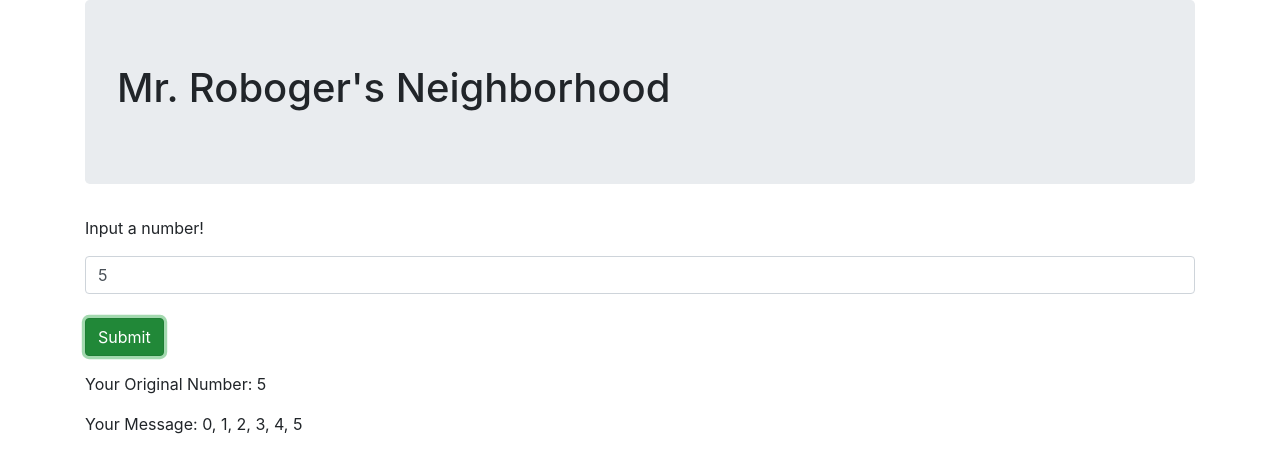
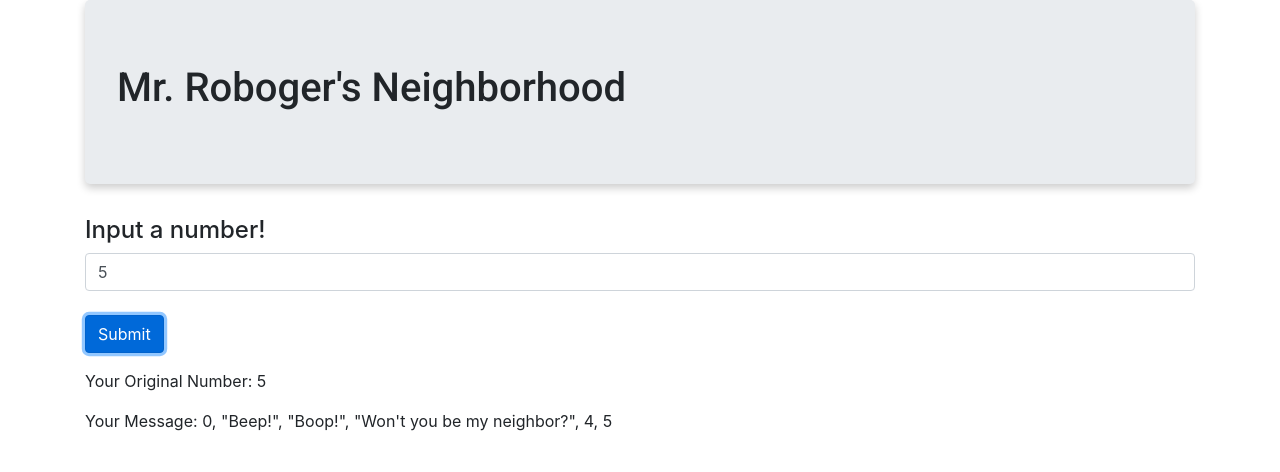
Before and after one commit to ryan-spencer1220/mr-robogers-neighborhood, a plain HTML site: page index.html in a window 1280 px wide. Both pictures are taken after typing "5" into the empty fields and a click on the button "Submit". Drawn offline with Linux system fonts and the light colour scheme.

Commit message:
Add styling and edit UI

```diff
--- a/css/styles.css
+++ b/css/styles.css
@@ -0,0 +1,15 @@
+.jumbotron {
+  box-shadow: 0 4px 8px 0 rgba(0, 0, 0, 0.2);
+  transition: 0.3s;
+  border-radius: 5px;
+}
+
+button {
+  box-shadow: 0 4px 8px 0 rgba(0, 0, 0, 0.2);
+  transition: 0.3s;
+  border-radius: 5px;
+}
+
+h1 {
+  font-family: "Roboto";
+}
--- a/index.html
+++ b/index.html
@@ -1,6 +1,14 @@
 <!DOCTYPE html>
 <html>
   <head>
+    <link rel="preconnect" href="https://fonts.googleapis.com" />
+    <link rel="preconnect" href="https://fonts.gstatic.com" crossorigin />
+    <link rel="preconnect" href="https://fonts.googleapis.com" />
+    <link rel="preconnect" href="https://fonts.gstatic.com" crossorigin />
+    <link
+      href="https://fonts.googleapis.com/css2?family=Roboto:ital,wght@0,300;0,400;0,500;0,700;0,900;1,300;1,400;1,500;1,700;1,900&display=swap"
+      rel="stylesheet"
+    />
     <title>Mr Roboger's Neighborhood</title>
     <link rel="stylesheet" href="css/bootstrap.css" />
     <link rel="stylesheet" href="css/styles.css" />
@@ -14,10 +22,10 @@
       </div>
       <form>
         <div class="form-group">
-          <p>Input a number!</p>
+          <h4>Input a number!</h4>
           <input type="number" id="number" name="number" class="form-control" />
           <br />
-          <button type="submit" class="btn btn-success">Submit</button>
+          <button type="submit" class="btn btn-primary">Submit</button>
         </div>
       </form>
       <p>Your Original Number: <span id="original-number"></span></p>
--- a/js/scripts.js
+++ b/js/scripts.js
@@ -1,23 +1,20 @@
 // Business Logic
 function beepBoop(num) {
   let numberArray = Array.from(num.toString()).map(Number);
-  console.log(numberArray);
-  console.log(typeof numberArray[0]);
   let robotArray = [];
   for (let i = 0; i <= num; i++) {
-    if (numberArray[i] === 3) {
-      robotArray.push("Won't you be my neighbor?, ");
-    } else if (numberArray.includes(2)) {
-      robotArray.push("Boop!, ");
-    } else if (numberArray.includes(1)) {
-      robotArray.push("Beep!, ");
+    const index = i.toString();
+    if (index.includes(3)) {
+      robotArray.push(`"Won't you be my neighbor?"`);
+    } else if (index.includes(2)) {
+      robotArray.push('"Boop!"');
+    } else if (index.includes(1)) {
+      robotArray.push('"Beep!"');
     } else if (i < num) {
-      robotArray.push(i + ", ");
-    } else {
       robotArray.push(i);
-    }
+    } else robotArray.push(i);
   }
-  return robotArray;
+  return robotArray.join(", ");
 }
 
 // UI Logic
@@ -30,28 +27,3 @@ $(document).ready(function () {
     $("#beep-boop-message").html(beepBoopMessage);
   });
 });
-
-// let numberArray = Array.from(num.toString()).map(Number);
-// let robotArray = [];
-// if (numberArray.includes(3)) {
-//   return "Won't you be my neighbor?";
-// } else if (numberArray.includes(2)) {
-//   return "Boop!";
-// } else if (numberArray.includes(1)) {
-//   return "Beep!";
-// } else if (!numberArray.includes(1, 2, 3))
-//   for (let i = 0; i <= num; i++) {
-//     if (i === 1) {
-//       robotArray.push("Beep!, ");
-//     } else if (i === 2) {
-//       robotArray.push("Boop!, ");
-//     } else if (i === 3) {
-//       robotArray.push("Won't you be my neighbor?, ");
-//     } else if (i < num) {
-//       robotArray.push(i + ", ");
-//     } else {
-//       robotArray.push(i);
-//     }
-//   }
-// return robotArray;
-// }
```
